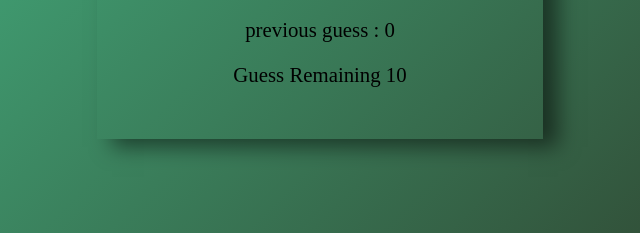
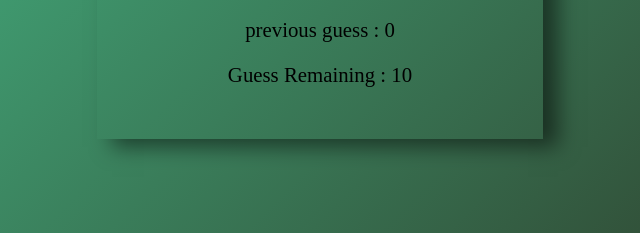
Before and after one commit to yashforce1/Guess_the_number, a plain HTML site: page index.html in a window 1280 px wide. Shown: the part 484-717 px from the top of the page, 320-960 px from the left. Drawn offline with Linux system fonts and the light colour scheme.

Commit message:
Update text for 'Guess Remaining' label

```diff
--- a/index.html
+++ b/index.html
@@ -26,7 +26,7 @@
             </form>
             <div class="context">
                 <p>previous guess : <span id="previous_guess">0</span></p>
-                <p class="count">Guess Remaining <span id="count_r">10</span></p>
+                <p class="count">Guess Remaining : <span id="count_r">10</span></p>
                 <p id="low_high"></p>
             </div>
         </div>
```
